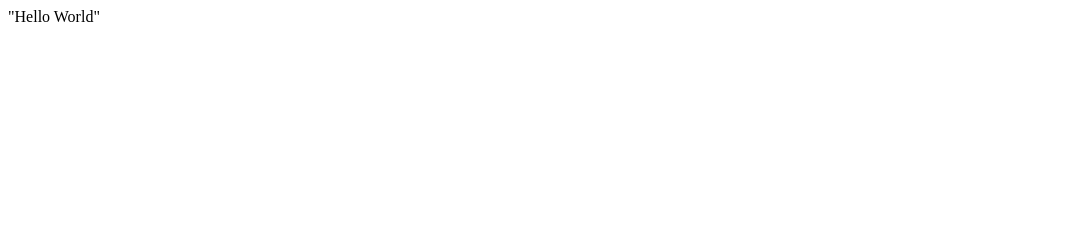
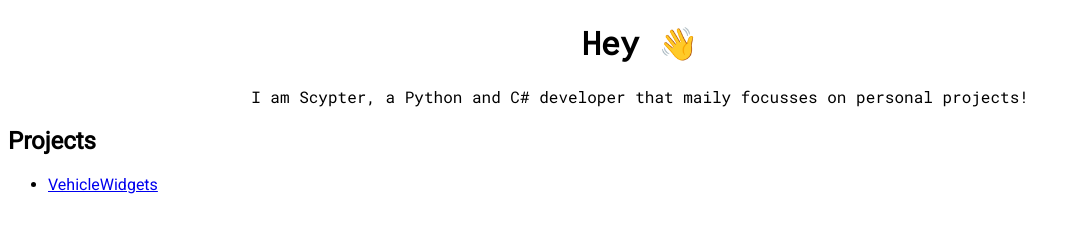
Before and after one commit to ScypterDev/scypterdev.github.io, a plain HTML site: page index.html in a window 1280 px wide. Shown: the whole page, without its empty margins (0-1079 px from the left). Drawn offline with Linux system fonts and the light colour scheme.

Commit message:
Added the website

```diff
--- a/index.html
+++ b/index.html
@@ -1 +1,18 @@
-"Hello World"
+<!DOCTYPE html>
+<html lang="en">
+<head>
+    <meta charset="UTF-8">
+    <meta http-equiv="X-UA-Compatible" content="IE=edge">
+    <meta name="viewport" content="width=device-width, initial-scale=1.0">
+    <title>Scypter</title>
+    <link rel="stylesheet" href="styles.css">
+</head>
+<body>
+    <h1 align="center" class="mono">Hey 👋</h1>
+    <p align="center" class="mono">I am Scypter, a Python and C# developer that maily focusses on personal projects!</p>
+    <h2 class="serif">Projects</h2>
+    <ul>
+        <li class="serif"><a href="https://gtapolicemods.com/files/file/1991-vehiclewidgets/">VehicleWidgets</a></li>
+    </ul>
+</body>
+</html>
--- /dev/null
+++ b/styles.css
@@ -0,0 +1,9 @@
+@import url('https://fonts.googleapis.com/css2?family=Roboto&family=Roboto+Mono&display=swap');
+
+.mono {
+    font-family: 'Roboto Mono', monospace;
+}
+
+.serif {
+    font-family: 'Roboto', sans-serif;
+}
```
